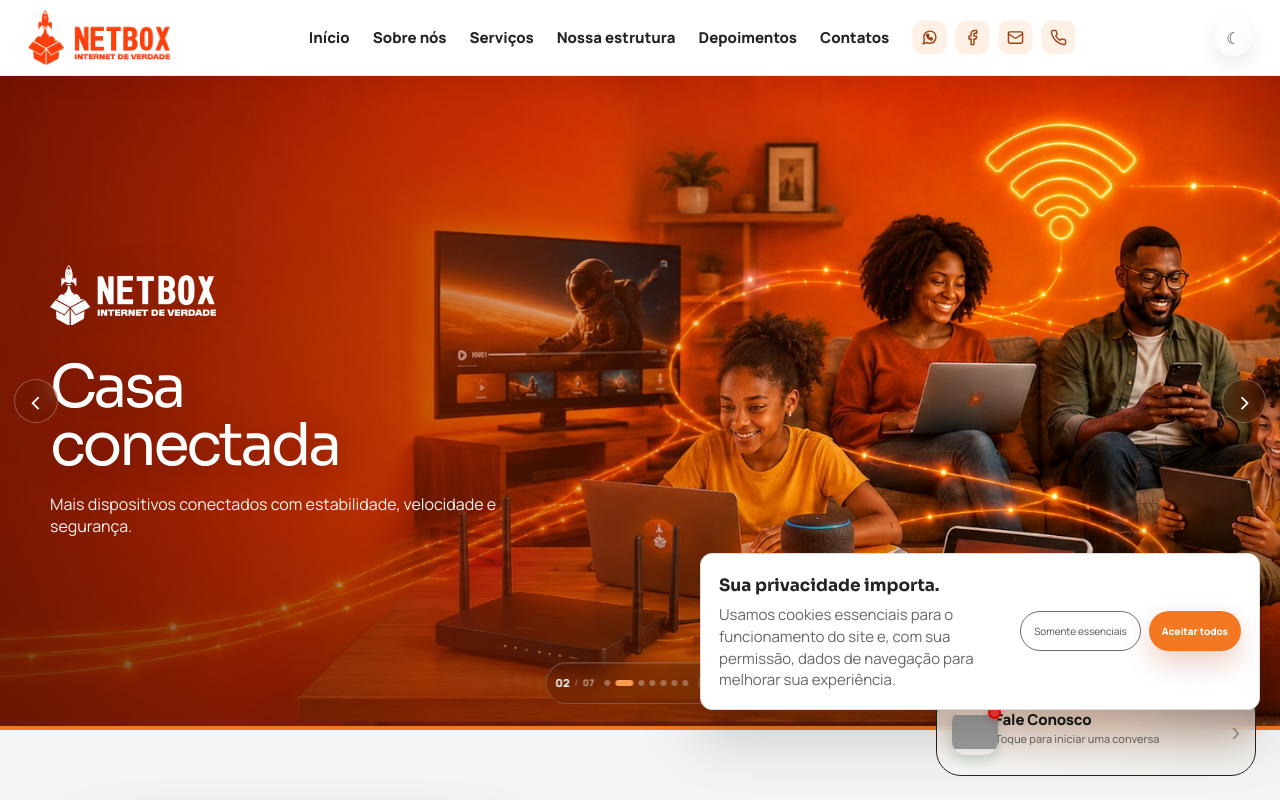
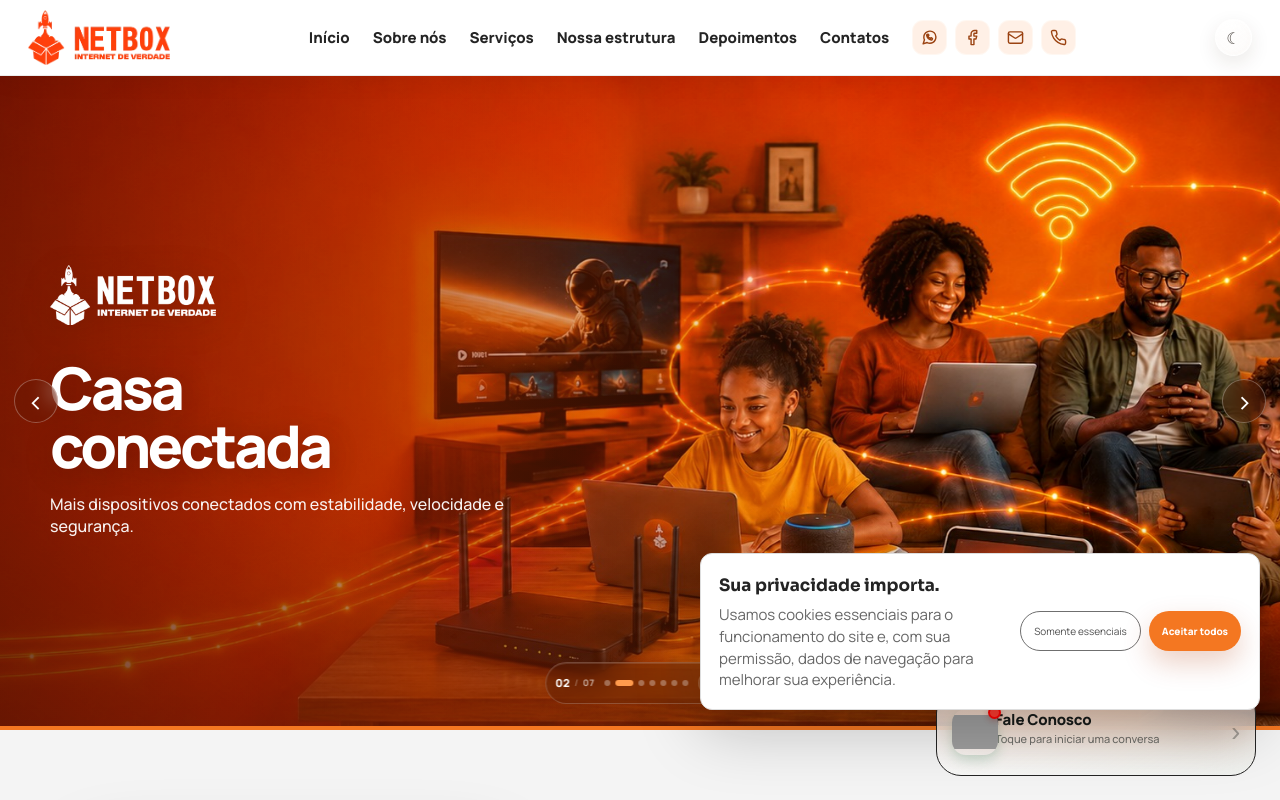
Before and after one commit to matheuslufano/Site-institucional-NetBox, a Next.js app: page / in a window 1280 px wide. Shown: the top 800 px of the page. Built offline with nearby package versions, Linux system fonts and the light colour scheme; grey boxes are pictures that could not be loaded.

Commit message:
Aplica Manrope ao carrossel

```diff
--- a/app/styles/03-hero.css
+++ b/app/styles/03-hero.css
@@ -81,8 +81,9 @@
 .model-hero h1 {
   max-width: 9ch;
   margin: 0 0 18px;
-  font-family: var(--font-display);
+  font-family: var(--font-body);
   font-size: clamp(44px, 4.6vw, 68px);
+  font-weight: 800;
   line-height: .98;
   letter-spacing: -.055em;
   text-shadow: 0 3px 28px rgba(67,19,2,.3);
@@ -92,7 +93,9 @@
   max-width: 520px;
   margin: 0;
   color: rgba(255,255,255,.94);
+  font-family: var(--font-body);
   font-size: clamp(16px, 1.2vw, 20px);
+  font-weight: 500;
   line-height: 1.38;
 }
 
```
